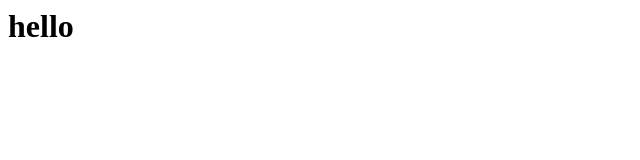
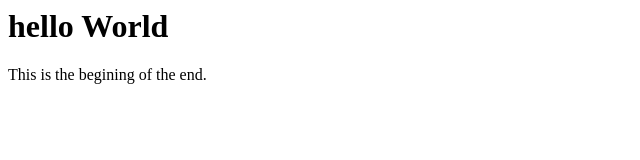
Before and after one commit to frustratedHacker/project, a plain HTML site: page index.html in a window 1280 px wide. Shown: the whole page, without its empty margins (0-640 px from the left). Drawn offline with Linux system fonts and the light colour scheme.

Commit message:
Update index.html

```diff
--- a/index.html
+++ b/index.html
@@ -1 +1,2 @@
-<h1>hello</h1>
+<h1>hello World</h1>
+<p>This is the begining of the end.</p>
```
